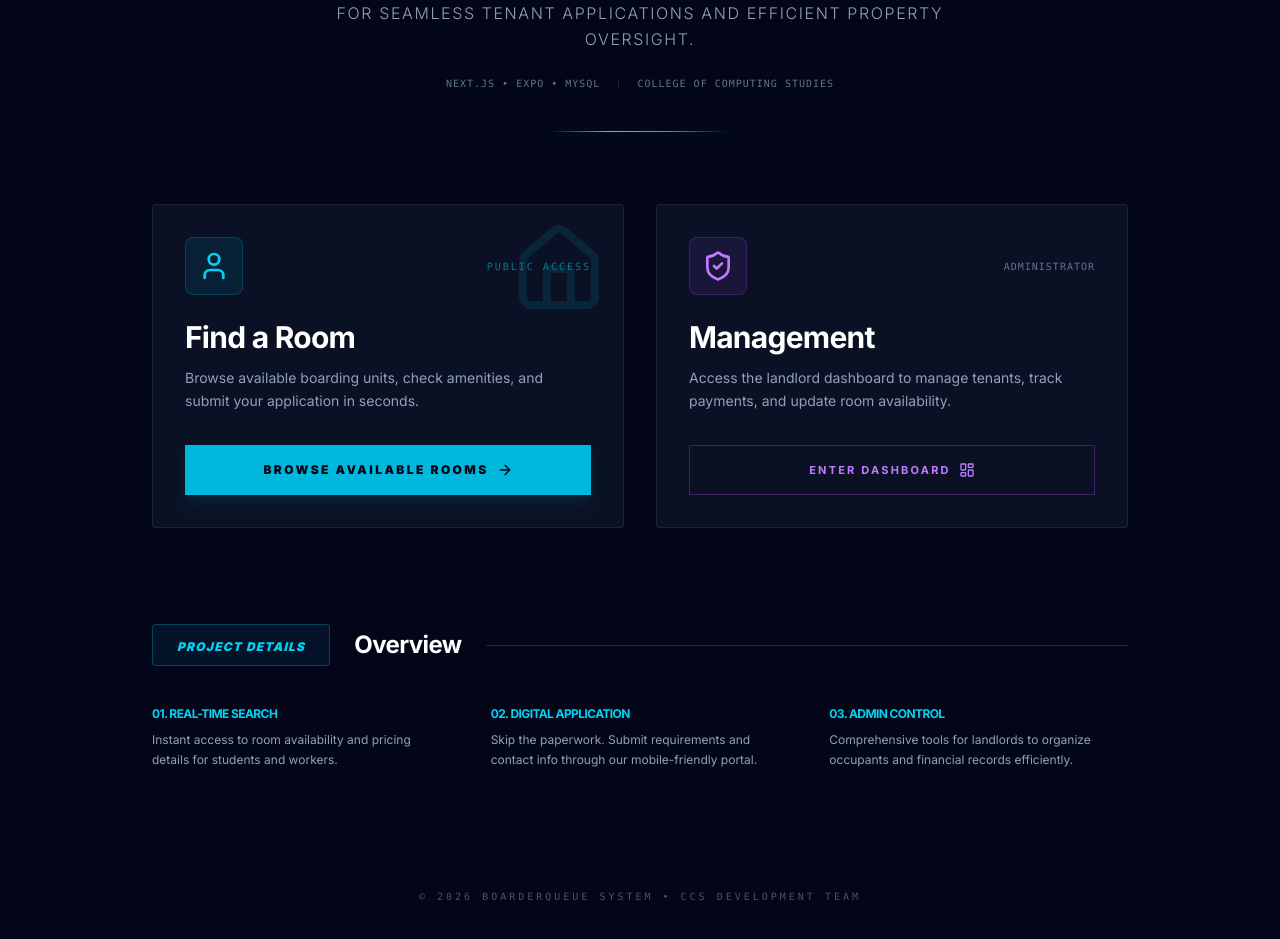
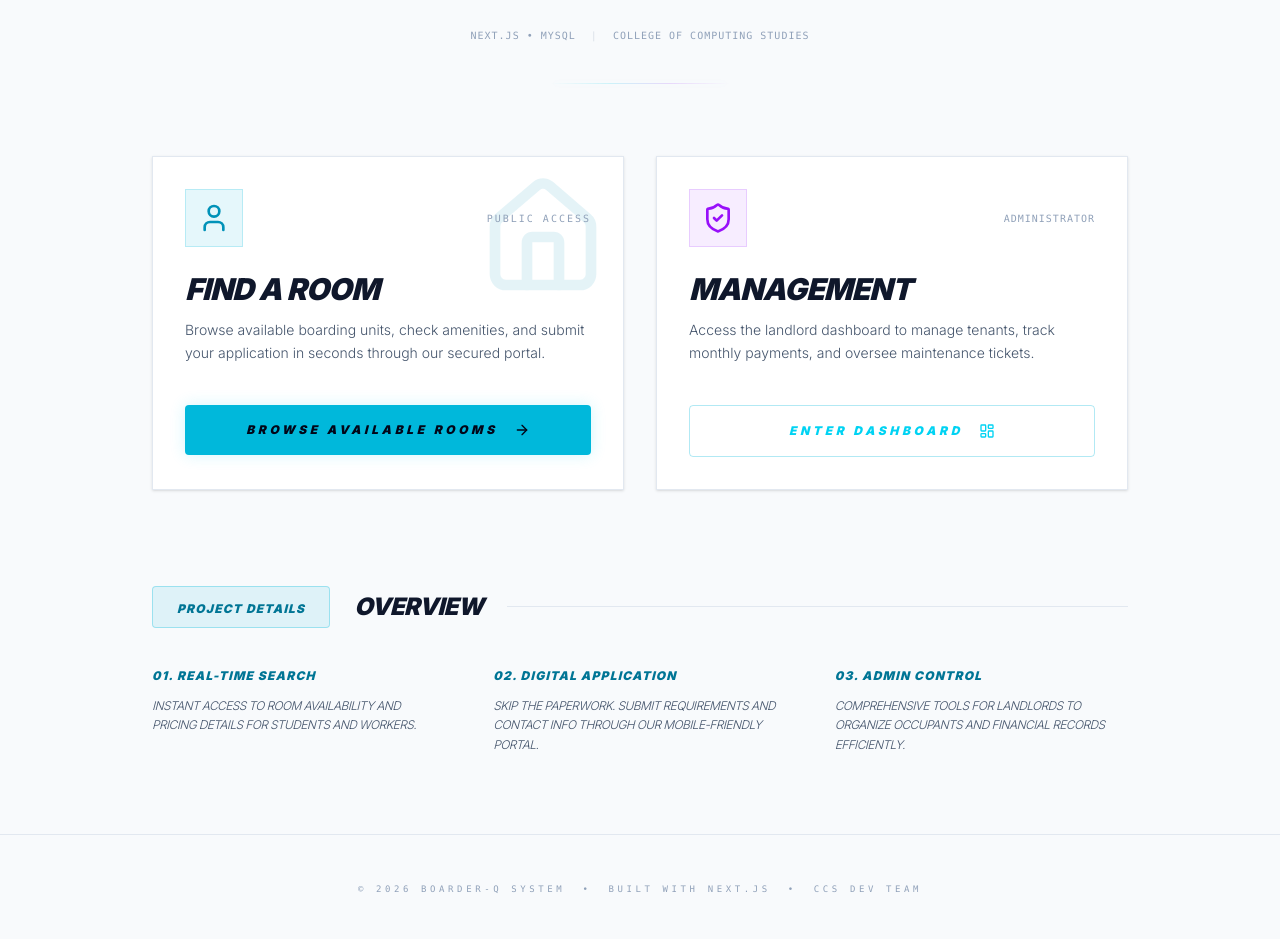
Before and after one commit to chxxxanndev/boarderq_system, a Next.js app: page / in a window 1280 px wide. Shown: the part 447-1386 px from the top of the page. Built offline with nearby package versions, Linux system fonts and the light colour scheme.

Commit message:
feat: change UI color from dark to light

```diff
--- a/app/dashboard/layout.js
+++ b/app/dashboard/layout.js
@@ -6,7 +6,6 @@ import { usePathname } from 'next/navigation';
 export default function DashboardLayout({ children }) {
   const pathname = usePathname();
 
-  // This automatically determines which sidebar item is active based on the URL
   const getActiveTab = () => {
     if (pathname.includes('/rooms')) return 'rooms';
     if (pathname.includes('/applications')) return 'applications';
@@ -16,13 +15,14 @@ export default function DashboardLayout({ children }) {
   };
 
   return (
-    <div className="flex h-[calc(100vh-80px)] overflow-hidden">
-      {/* 1. THE ONLY SIDEBAR INSTANCE */}
+    <div className="flex min-h-[calc(100vh-100px)]">
+      {/* 1. SIDEBAR - Stays on the far left */}
       <Sidebar active={getActiveTab()} />
 
-      {/* 2. PAGE CONTENT AREA */}
-      <div className="flex-1 overflow-y-auto bg-slate-950/50">
-        <div className="max-w-7xl mx-auto p-8 lg:p-12">
+      {/* 2. MAIN CONTENT - Takes up the rest of the space */}
+      <div className="flex-1 bg-transparent transition-colors duration-300">
+        {/* We move the max-width here so the text stays centered but the background is full-width */}
+        <div className="max-w-6xl mx-auto p-8 lg:p-12">
           {children}
         </div>
       </div>
--- a/app/page.js
+++ b/app/page.js
@@ -1,108 +1,118 @@
+'use client';
+
 import Link from 'next/link';
+import Button from '@/components/Button'; // Import your reusable button
 import { Home, User, ShieldCheck, LayoutDashboard, ArrowRight } from 'lucide-react';
 
 export default function LandingPage() {
   return (
-    <div className="min-h-screen flex flex-col items-center pt-20 pb-10 bg-slate-950 text-slate-200">
+    /* CHANGED: Forcing bg-slate-50 (very light gray) for a clean look */
+    <div className="min-h-screen flex flex-col items-center pt-20 pb-10 transition-colors duration-300 bg-slate-50">
 
       {/* 1. TOP BADGE */}
-      <div className="border border-cyan-500/30 px-6 py-1.5 mb-10 animate-pulse">
-        <span className="text-cyan-400 text-[10px] tracking-[0.4em] uppercase font-bold">
+      {/* CHANGED: Adjusted border and background for better visibility on light bg */}
+      <div className="border border-cyan-500/20 px-6 py-1.5 mb-10 animate-pulse bg-cyan-500/10">
+        <span className="text-cyan-700 text-[10px] tracking-[0.4em] uppercase font-bold">
           Platform-Based Technology Project
         </span>
       </div>
 
       {/* 2. MAIN LOGO & DESCRIPTION */}
       <header className="text-center mb-4 px-4">
-        <h1 className="text-6xl md:text-9xl font-black text-cyan-400 tracking-tighter glow-text uppercase italic leading-none">
-          BOARDERQUEUE
+        {/* CHANGED: Using text-cyan-600 for high contrast */}
+        <h1 className="text-6xl md:text-7xl font-black text-cyan-600 tracking-tighter glow-text-light uppercase italic leading-none transition-colors">
+          BOARDER-Q
         </h1>
-        <p className="max-w-2xl mx-auto text-slate-400 text-sm md:text-base mt-6 font-light tracking-widest uppercase leading-relaxed">
+        <p className="max-w-2xl mx-auto text-slate-600 text-sm md:text-base mt-8 font-light tracking-widest uppercase leading-relaxed">
           A streamlined boarding house management system designed for seamless tenant applications and efficient property oversight.
         </p>
 
         {/* Tech Stack Subtitle */}
-        <p className="text-slate-500 text-[10px] font-mono tracking-widest mt-6">
-          NEXT.JS • EXPO • MYSQL <span className="mx-2 text-slate-800">|</span> COLLEGE OF COMPUTING STUDIES
+        <p className="text-slate-400 text-[10px] font-mono tracking-widest mt-6 uppercase">
+          Next.js • MySQL <span className="mx-2 opacity-30">|</span> College of Computing Studies
         </p>
       </header>
 
       {/* 3. GLOWING DIVIDER LINE */}
-      <div className="glow-line w-full max-w-4xl"></div>
+      {/* CHANGED: Adjusted opacity to look better on white */}
+      <div className="glow-line w-full max-w-4xl opacity-20 bg-cyan-500 h-[1px]"></div>
 
       {/* 4. THE ACTION CARDS */}
       <div className="grid grid-cols-1 md:grid-cols-2 gap-8 w-full max-w-5xl mt-12 px-6">
 
-        {/* TENANT CARD (Primary focus for public users) */}
-        <div className="glass-panel p-8 group hover:border-cyan-500/40 transition-all duration-500 relative overflow-hidden">
-          <div className="absolute top-0 right-0 p-4 opacity-10 group-hover:opacity-20 transition-opacity">
-             <Home className="w-24 h-24 text-cyan-400" />
+        {/* TENANT CARD */}
+        {/* CHANGED: Added bg-white and subtle shadow to replace dark glass effect */}
+        <div className="bg-white border border-slate-200 p-8 group hover:border-cyan-500/40 transition-all duration-500 relative overflow-hidden shadow-sm hover:shadow-xl">
+          <div className="absolute top-0 right-0 p-4 opacity-10 group-hover:opacity-20 transition-opacity pointer-events-none">
+             <Home className="w-32 h-32 text-cyan-600" />
           </div>
 
           <div className="flex items-center justify-between mb-6 relative z-10">
-            <div className="bg-cyan-500/10 p-3 rounded-lg border border-cyan-500/20">
-              <User className="text-cyan-400 w-8 h-8" />
+            <div className="bg-cyan-500/10 p-3 border border-cyan-500/20">
+              <User className="text-cyan-600 w-8 h-8" />
             </div>
-            <span className="text-[10px] text-cyan-500/60 font-mono uppercase tracking-[0.2em]">Public Access</span>
+            <span className="text-[10px] text-slate-400 font-mono uppercase tracking-[0.2em]">Public Access</span>
           </div>
 
-          <h2 className="text-3xl font-bold text-white mb-3 tracking-tight relative z-10">Find a Room</h2>
-          <p className="text-slate-400 text-sm leading-relaxed mb-8 relative z-10">
-            Browse available boarding units, check amenities, and submit your application in seconds.
+          <h2 className="text-3xl font-black text-slate-900 mb-3 tracking-tight italic uppercase relative z-10 transition-colors">Find a Room</h2>
+          <p className="text-slate-600 text-sm leading-relaxed mb-10 relative z-10 font-light">
+            Browse available boarding units, check amenities, and submit your application in seconds through our secured portal.
           </p>
 
-          <Link href="/rooms" className="relative z-10 flex items-center justify-center w-full py-4 bg-cyan-500 text-slate-950 font-black text-[12px] uppercase tracking-[0.2em] hover:bg-white transition-all shadow-lg shadow-cyan-500/10">
+          <Button variant="primary" size="lg" className="w-full relative z-10" onClick={() => window.location.href='/rooms'}>
             Browse Available Rooms <ArrowRight className="ml-2 w-4 h-4" />
-          </Link>
+          </Button>
         </div>
 
         {/* LANDLORD CARD */}
-        <div className="glass-panel p-8 group hover:border-purple-500/40 transition-all duration-500 border-slate-800/50">
+        {/* CHANGED: Added bg-white and subtle shadow */}
+        <div className="bg-white border border-slate-200 p-8 group hover:border-purple-500/40 transition-all duration-500 shadow-sm hover:shadow-xl">
           <div className="flex items-center justify-between mb-6">
-            <div className="bg-purple-500/10 p-3 rounded-lg border border-purple-500/20">
-              <ShieldCheck className="text-purple-400 w-8 h-8" />
+            <div className="bg-purple-500/10 p-3 border border-purple-500/20">
+              <ShieldCheck className="text-purple-600 w-8 h-8" />
             </div>
-            <span className="text-[10px] text-slate-500 font-mono uppercase tracking-widest">Administrator</span>
+            <span className="text-[10px] text-slate-400 font-mono uppercase tracking-widest">Administrator</span>
           </div>
 
-          <h2 className="text-3xl font-bold text-white mb-3 tracking-tight">Management</h2>
-          <p className="text-slate-400 text-sm leading-relaxed mb-8">
-            Access the landlord dashboard to manage tenants, track payments, and update room availability.
+          <h2 className="text-3xl font-black text-slate-900 mb-3 tracking-tight italic uppercase transition-colors">Management</h2>
+          <p className="text-slate-600 text-sm leading-relaxed mb-10 font-light">
+            Access the landlord dashboard to manage tenants, track monthly payments, and oversee maintenance tickets.
           </p>
 
-          <Link href="/login" className="flex items-center justify-center w-full py-4 border border-purple-500/30 text-purple-400 font-bold text-[11px] uppercase tracking-[0.2em] hover:bg-purple-500/10 transition-all">
+          <Button variant="outline" size="lg" className="w-full" onClick={() => window.location.href='/login'}>
             Enter Dashboard <LayoutDashboard className="ml-2 w-4 h-4" />
-          </Link>
+          </Button>
         </div>
 
       </div>
 
       {/* 5. OVERVIEW SECTION */}
       <div className="w-full max-w-5xl mt-24 px-6 flex items-center gap-6">
-        <div className="bg-cyan-900/20 border border-cyan-500/30 px-6 py-2 rounded-sm">
-          <span className="text-cyan-400 font-black text-xs tracking-widest uppercase italic">Project Details</span>
+        <div className="bg-cyan-500/10 border border-cyan-500/30 px-6 py-2 rounded-sm">
+          <span className="text-cyan-700 font-black text-xs tracking-widest uppercase italic">Project Details</span>
         </div>
-        <h3 className="text-2xl font-bold text-white tracking-tight">Overview</h3>
-        <div className="flex-1 h-[1px] bg-slate-800"></div>
+        <h3 className="text-2xl font-black text-slate-900 tracking-tight uppercase italic transition-colors">Overview</h3>
+        <div className="flex-1 h-[1px] bg-slate-200"></div>
       </div>
 
-      <div className="w-full max-w-5xl grid grid-cols-1 md:grid-cols-3 gap-10 mt-10 px-6 pb-20 text-slate-400">
-        <div className="space-y-2">
-            <h4 className="text-cyan-400 font-bold text-xs uppercase tracking-tighter">01. Real-time Search</h4>
-            <p className="text-xs leading-relaxed">Instant access to room availability and pricing details for students and workers.</p>
-        </div>
-        <div className="space-y-2">
-            <h4 className="text-cyan-400 font-bold text-xs uppercase tracking-tighter">02. Digital Application</h4>
-            <p className="text-xs leading-relaxed">Skip the paperwork. Submit requirements and contact info through our mobile-friendly portal.</p>
-        </div>
-        <div className="space-y-2">
-            <h4 className="text-cyan-400 font-bold text-xs uppercase tracking-tighter">03. Admin Control</h4>
-            <p className="text-xs leading-relaxed">Comprehensive tools for landlords to organize occupants and financial records efficiently.</p>
-        </div>
+      {/* THREE PILLARS */}
+      <div className="w-full max-w-5xl grid grid-cols-1 md:grid-cols-3 gap-12 mt-10 px-6 pb-20">
+        {[
+          { title: "01. Real-time Search", desc: "Instant access to room availability and pricing details for students and workers." },
+          { title: "02. Digital Application", desc: "Skip the paperwork. Submit requirements and contact info through our mobile-friendly portal." },
+          { title: "03. Admin Control", desc: "Comprehensive tools for landlords to organize occupants and financial records efficiently." }
+        ].map((item, i) => (
+          <div key={i} className="space-y-3">
+            <h4 className="text-cyan-700 font-black text-xs uppercase tracking-widest italic">{item.title}</h4>
+            <p className="text-xs leading-relaxed text-slate-600 font-light italic uppercase tracking-tighter">
+              {item.desc}
+            </p>
+          </div>
+        ))}
       </div>
 
-      <footer className="mt-auto py-10 text-slate-600 text-[10px] tracking-[0.3em] font-mono uppercase">
-        &copy; 2026 BoarderQueue System • CCS Development Team
+      <footer className="mt-auto py-12 text-slate-400 text-[9px] tracking-[0.4em] font-mono uppercase border-t border-slate-200 w-full text-center">
+        &copy; 2026 Boarder-Q System <span className="mx-2">•</span> Built with Next.js <span className="mx-2">•</span> CCS Dev Team
       </footer>
     </div>
   );
```
